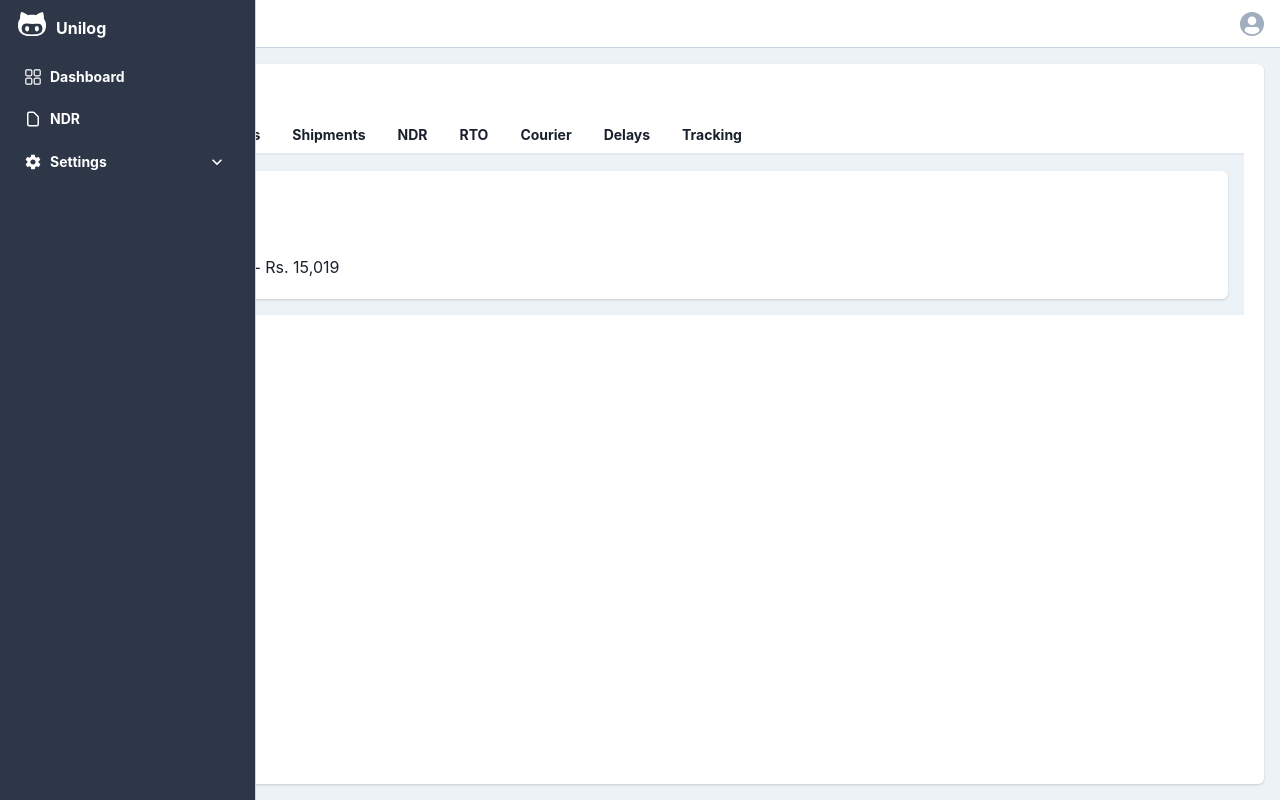
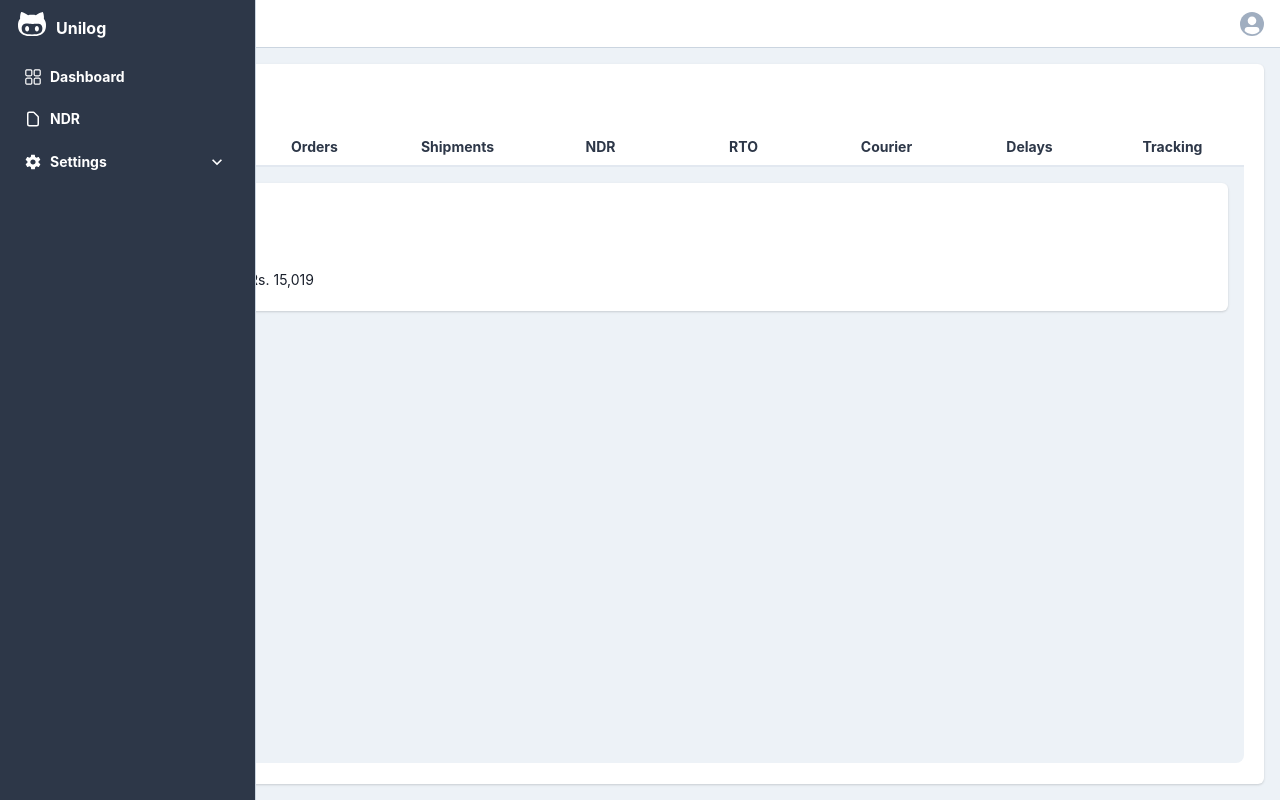
Before and after one commit to shaswat-jsr-97/unilog-shaswat, a Next.js app: page /dashboard in a window 1280 px wide. Built offline with nearby package versions, Linux system fonts and the light colour scheme.

Commit message:
Dashboard components

```diff
--- /dev/null
+++ b/pages/dashboard/components/Courier.tsx
@@ -0,0 +1,9 @@
+import { Text } from "@chakra-ui/react";
+
+export default function DashboardCouriers() {
+    return (
+        <>
+            <Text>Dashboard Couriers comes here.</Text>
+        </>
+    )
+}
--- /dev/null
+++ b/pages/dashboard/components/Delays.tsx
@@ -0,0 +1,9 @@
+import { Text } from "@chakra-ui/react";
+
+export default function DashboardDelays() {
+    return (
+        <>
+            <Text>Dashboard Delays comes here.</Text>
+        </>
+    )
+}
--- /dev/null
+++ b/pages/dashboard/components/NDR.tsx
@@ -0,0 +1,9 @@
+import { Text } from "@chakra-ui/react";
+
+export default function DashboardNDR() {
+    return (
+        <>
+            <Text>Dashboard NDR comes here.</Text>
+        </>
+    )
+}
--- /dev/null
+++ b/pages/dashboard/components/Orders.tsx
@@ -0,0 +1,9 @@
+import { Text } from "@chakra-ui/react";
+
+export default function DashboardOrders() {
+    return (
+        <>
+            <Text>Dashboard Orders comes here.</Text>
+        </>
+    )
+}
--- /dev/null
+++ b/pages/dashboard/components/Overview.tsx
@@ -0,0 +1,13 @@
+import { Card, CardBody, CardHeader, Text } from "@chakra-ui/react";
+
+export default function DashboardOverview() {
+    return (
+        <>
+           <Card>
+                <CardHeader>Overview</CardHeader>
+                <CardBody>
+                    <Text as="span" fontSize="sm">Today&apos;s orders - Rs. 15,019</Text></CardBody>
+            </Card>
+        </>
+    )
+}
--- /dev/null
+++ b/pages/dashboard/components/RTO.tsx
@@ -0,0 +1,9 @@
+import { Text } from "@chakra-ui/react";
+
+export default function DashboardRTO() {
+    return (
+        <>
+            <Text>Dashboard RTO comes here.</Text>
+        </>
+    )
+}
--- /dev/null
+++ b/pages/dashboard/components/Shipments.tsx
@@ -0,0 +1,9 @@
+import { Text } from "@chakra-ui/react";
+
+export default function DashboardShipments() {
+    return (
+        <>
+            <Text>Dashboard Shipments comes here.</Text>
+        </>
+    )
+}
--- /dev/null
+++ b/pages/dashboard/components/Tracking.tsx
@@ -0,0 +1,9 @@
+import { Text } from "@chakra-ui/react";
+
+export default function DashboardTracking() {
+    return (
+        <>
+            <Text>Dashboard Tracking comes here.</Text>
+        </>
+    )
+}
--- a/pages/dashboard/dashboard.module.scss
+++ b/pages/dashboard/dashboard.module.scss
@@ -1,3 +1,8 @@
+.dashboardTabsContainer {
+    height: calc(100% - var(--chakra-sizes-10));
+    border-bottom-right-radius: var(--chakra-sizes-2);
+}
+
 .dashboardTab {
     color: var(--chakra-colors-red-600);
     color: white;
@@ -6,4 +11,6 @@
 .dashboardTabPanel {
     background-color: var(--chakra-colors-gray-100);
     height: 100%;
+    border-bottom-right-radius: var(--chakra-sizes-2);
+    border-bottom-left-radius: var(--chakra-sizes-2);
 }
--- a/pages/dashboard/index.tsx
+++ b/pages/dashboard/index.tsx
@@ -2,6 +2,14 @@ import { Card, CardBody, CardHeader, Heading, Tab, TabList, TabPanel, TabPanels,
 import React from 'react'
 
 import styles from './dashboard.module.scss'
+import DashboardOrders from './components/Orders'
+import DashboardOverview from './components/Overview'
+import DashboardShipments from './components/Shipments'
+import DashboardNDR from './components/NDR'
+import DashboardRTO from './components/RTO'
+import DashboardDelays from './components/Delays'
+import DashboardTracking from './components/Tracking'
+import DashboardCouriers from './components/Courier'
 
 export default function DashboardPage() {
     return (
@@ -11,48 +19,61 @@ export default function DashboardPage() {
                     Dashboard
                 </Heading>
             </CardHeader>
-            <CardBody pt={2}>
-                <Tabs>
+            <CardBody>
+                <Tabs isFitted className={styles.dashboardTabsContainer} color="gray.700">
                     <TabList>
-                        <Tab className={styles.dashboardTab} fontSize="sm" fontWeight="bold">
+                        <Tab className={styles.dashboardTab} fontSize="sm" _selected={{color: 'blue.400', borderColor: 'blue.400' }} fontWeight="bold">
                             Overview
                         </Tab>
-                        <Tab className={styles.dashboardTab} fontSize="sm" fontWeight="bold">
+                        <Tab className={styles.dashboardTab} fontSize="sm" _selected={{color: 'blue.400', borderColor: 'blue.400' }} fontWeight="bold">
                             Orders
                         </Tab>
-                        <Tab className={styles.dashboardTab} fontSize="sm" fontWeight="bold">
+                        <Tab className={styles.dashboardTab} fontSize="sm" _selected={{color: 'blue.400', borderColor: 'blue.400' }} fontWeight="bold">
                             Shipments
                         </Tab>
-                        <Tab className={styles.dashboardTab} fontSize="sm" fontWeight="bold">
+                        <Tab className={styles.dashboardTab} fontSize="sm" _selected={{color: 'blue.400', borderColor: 'blue.400' }} fontWeight="bold">
                             NDR
                         </Tab>
-                        <Tab className={styles.dashboardTab} fontSize="sm" fontWeight="bold">
+                        <Tab className={styles.dashboardTab} fontSize="sm" _selected={{color: 'blue.400', borderColor: 'blue.400' }} fontWeight="bold">
                             RTO
                         </Tab>
-                        <Tab className={styles.dashboardTab} fontSize="sm" fontWeight="bold">
+                        <Tab className={styles.dashboardTab} fontSize="sm" _selected={{color: 'blue.400', borderColor: 'blue.400' }} fontWeight="bold">
                             Courier
                         </Tab>
-                        <Tab className={styles.dashboardTab} fontSize="sm" fontWeight="bold">
+                        <Tab className={styles.dashboardTab} fontSize="sm" _selected={{color: 'blue.400', borderColor: 'blue.400' }} fontWeight="bold">
                             Delays
                         </Tab>
-                        <Tab className={styles.dashboardTab} fontSize="sm" fontWeight="bold">
+                        <Tab className={styles.dashboardTab} fontSize="sm" _selected={{color: 'blue.400', borderColor: 'blue.400' }} fontWeight="bold">
                             Tracking
                         </Tab>
                     </TabList>
 
                     <TabPanels className={styles.dashboardTabPanel}>
-                        <TabPanel>
-                            <Card>
-                                <CardHeader>Overview</CardHeader>
-                                <CardBody>Today&apos;s orders - Rs. 15,019</CardBody>
-                            </Card>
+                    <TabPanel>
+                            <DashboardOverview />
                         </TabPanel>
                         <TabPanel>
-                            <p>two!</p>
+                            <DashboardOrders />
                         </TabPanel>
                         <TabPanel>
-                            <p>three!</p>
+                            <DashboardShipments />
                         </TabPanel>
+                        <TabPanel>
+                            <DashboardNDR />
+                        </TabPanel>
+                        <TabPanel>
+                            <DashboardRTO />
+                        </TabPanel>
+                        <TabPanel>
+                            <DashboardCouriers />
+                        </TabPanel>
+                        <TabPanel>
+                            <DashboardDelays />
+                        </TabPanel>
+                        <TabPanel>
+                            <DashboardTracking />
+                        </TabPanel>
+
                     </TabPanels>
                 </Tabs>
             </CardBody>
```
